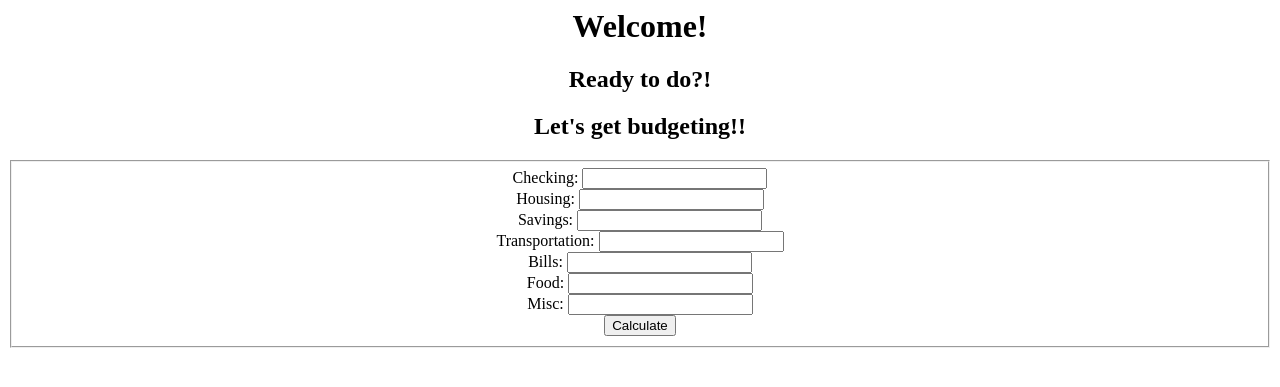
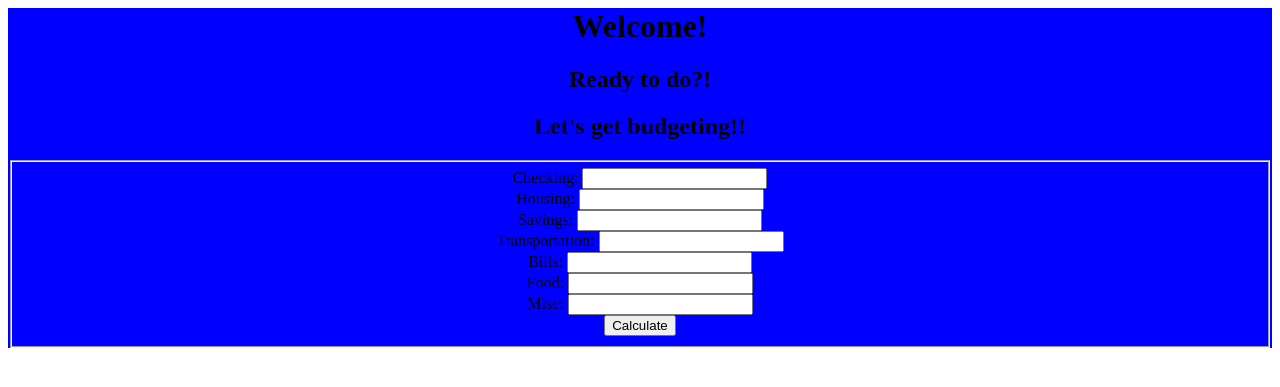
Before and after one commit to 2206-devops-batch/CCMS-Project2, a Flask app: page / in a window 1280 px wide. Shown: the top 387 px of the page. Run offline with Flask 2, Linux system fonts and the light colour scheme.

Commit message:
added background color to signal blue(active) and green(updated) deployments

```diff
--- a/Templates/index.html
+++ b/Templates/index.html
@@ -1,4 +1,6 @@
 <html>
+    <div style="background: blue;">
+    <!-- <div style="background: green;"> -->
         <h1 style="text-align:center">Welcome!</h1>
         <h2 style="text-align:center">Ready to do?!</h2>
         <h2 style="text-align:center">Let's get budgeting!!</h1>
@@ -28,4 +30,5 @@
             <p>Enjoy your day!</p>
             {% endif %}
         </body>
+    </div>
 </html>
```
Lines whose indentation alone changed are shown as unchanged.
